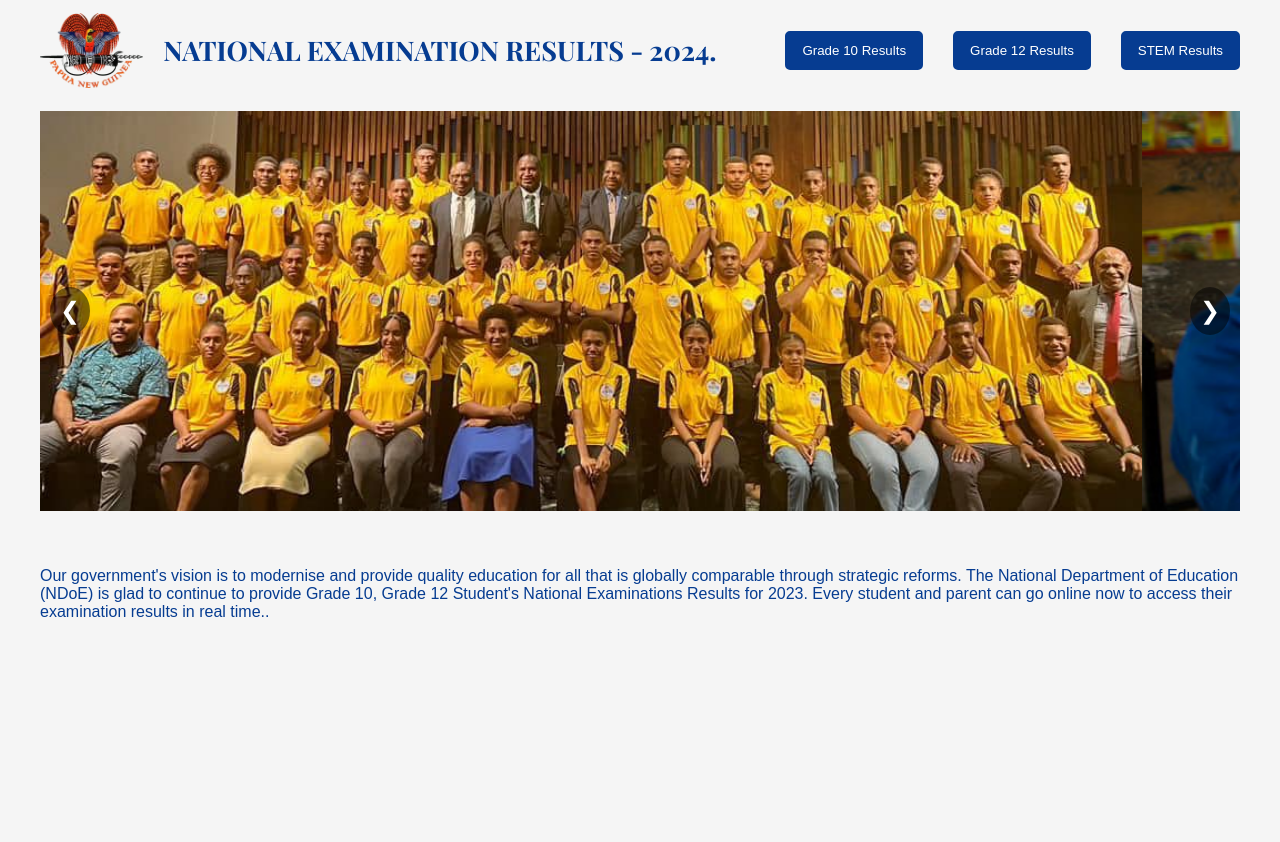
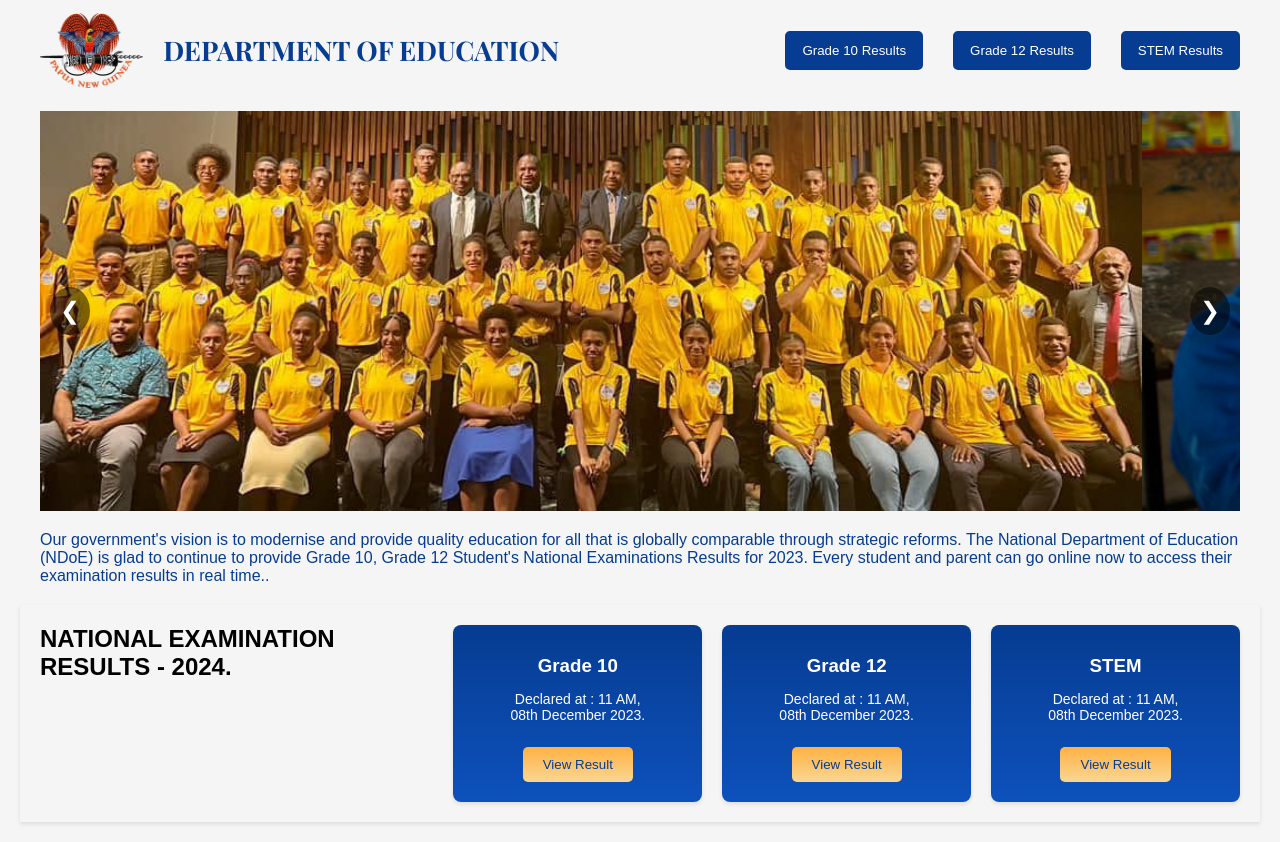
Before and after one commit to Muthupandi21/x, a plain HTML site: page index.html in a window 1280 px wide. Before the commit the page ends 800 px from the top, so only its background shows below. Drawn offline with nearby package versions, Linux system fonts and the light colour scheme; a web font is replaced by a local one.

Commit message:
TEST COMMIT

```diff
--- a/index.html
+++ b/index.html
@@ -15,7 +15,7 @@
     <header>
         <div class="header-left">
             <img src="assets/images/png.png" alt="Logo" class="logo">
-            <h2>NATIONAL EXAMINATION RESULTS - 2024.</h2>
+            <h2>DEPARTMENT OF EDUCATION</h2>
 
         </div>
 
@@ -48,32 +48,32 @@
     </div>
 
     <!-- Results Section -->
-    <!-- <section class="results">
+    <section class="results">
         <div class="results-text">
-            <h2>DEPARTMENT OF EDUCATION</h2>
-            <p>NATIONAL EXAMINATION <br>RESULTS - 2024.</p>
+            <h2>NATIONAL EXAMINATION <br>RESULTS - 2024.</h2>
+            <!-- <p>NATIONAL EXAMINATION <br>RESULTS - 2024.</p> -->
         </div>
         <div class="results-cards">
             <div class="card">
-                <img src="../../assets/Images/card1.jpg" alt="Card 1">
+                <!-- <img src="../../assets/Images/card1.jpg" alt="Card 1"> -->
                 <h3>Grade 10</h3>
                 <p> Declared at : 11 AM, <br> 08th December 2023.</p>
                 <button class="card-button">View Result</button>
             </div>
             <div class="card">
-                <img src="../../assets/Images/card2.jpg" alt="Card 2">
+                <!-- <img src="../../assets/Images/card2.jpg" alt="Card 2"> -->
                 <h3> Grade 12</h3>
                 <p> Declared at : 11 AM, <br> 08th December 2023.</p>
                 <button class="card-button">View Result</button>
             </div>
             <div class="card">
-                <img src="../../assets/Images/card3.jpg" alt="Card 3">
+                <!-- <img src="../../assets/Images/card3.jpg" alt="Card 3"> -->
                 <h3>STEM</h3>
                 <p> Declared at : 11 AM, <br> 08th December 2023.</p>
                 <button class="card-button">View Result</button>
             </div>
         </div>
-    </section> -->
+    </section>
 
     <script src="script.js"></script>
 </body>
--- a/style.css
+++ b/style.css
@@ -179,6 +179,5 @@ header {
 .vision{
     max-width: 1200px;
     margin: 20px auto;
-    padding: 20px;
     color: #063C91;
 }
```
